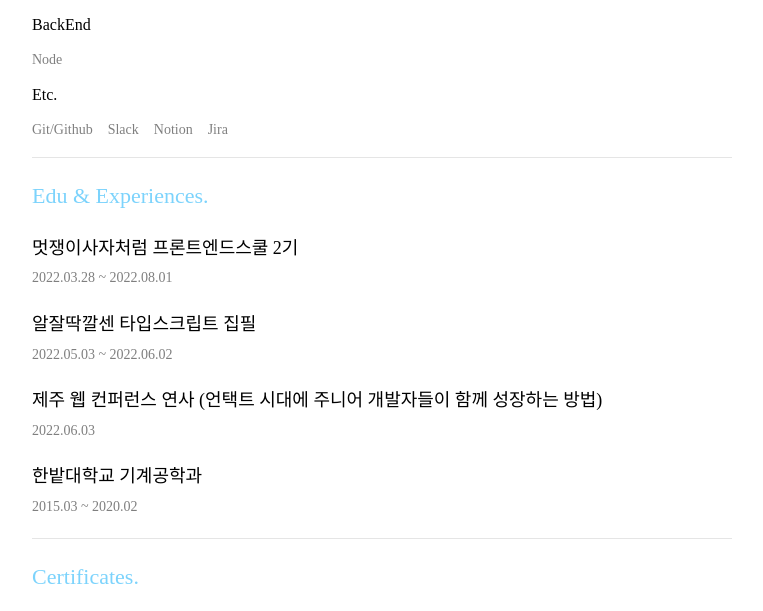
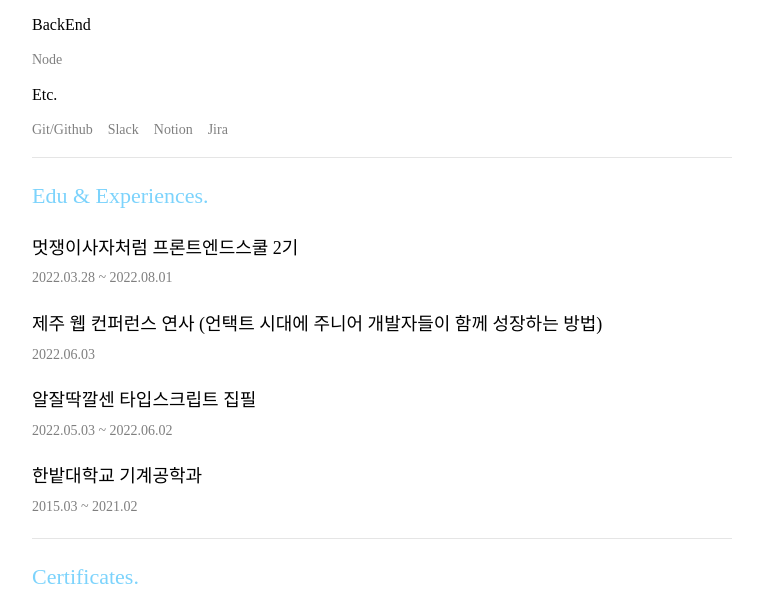
Before and after one commit to alstjr5949/Resume, a plain HTML site: page index.html in a window 1280 px wide. Shown: the part 1830-2441 px from the top of the page, without its empty margins (258-1021 px from the left). Drawn offline with Linux system fonts and the light colour scheme; a web font is replaced by a local one.

Commit message:
순서 변경

```diff
--- a/index.html
+++ b/index.html
@@ -226,15 +226,15 @@
           <h2>Edu & Experiences.</h2>
           <h3>멋쟁이사자처럼 프론트엔드스쿨 2기</h3>
           <p>2022.03.28 ~ 2022.08.01</p>
-          <h3>알잘딱깔센 타입스크립트 집필</h3>
-          <p>2022.05.03 ~ 2022.06.02</p>
           <h3>
             제주 웹 컨퍼런스 연사 (언택트 시대에 주니어 개발자들이 함께 성장하는
             방법)
           </h3>
           <p>2022.06.03</p>
+          <h3>알잘딱깔센 타입스크립트 집필</h3>
+          <p>2022.05.03 ~ 2022.06.02</p>
           <h3>한밭대학교 기계공학과</h3>
-          <p>2015.03 ~ 2020.02</p>
+          <p>2015.03 ~ 2021.02</p>
         </section>
         <section class="certificate">
           <h2>Certificates.</h2>
```
